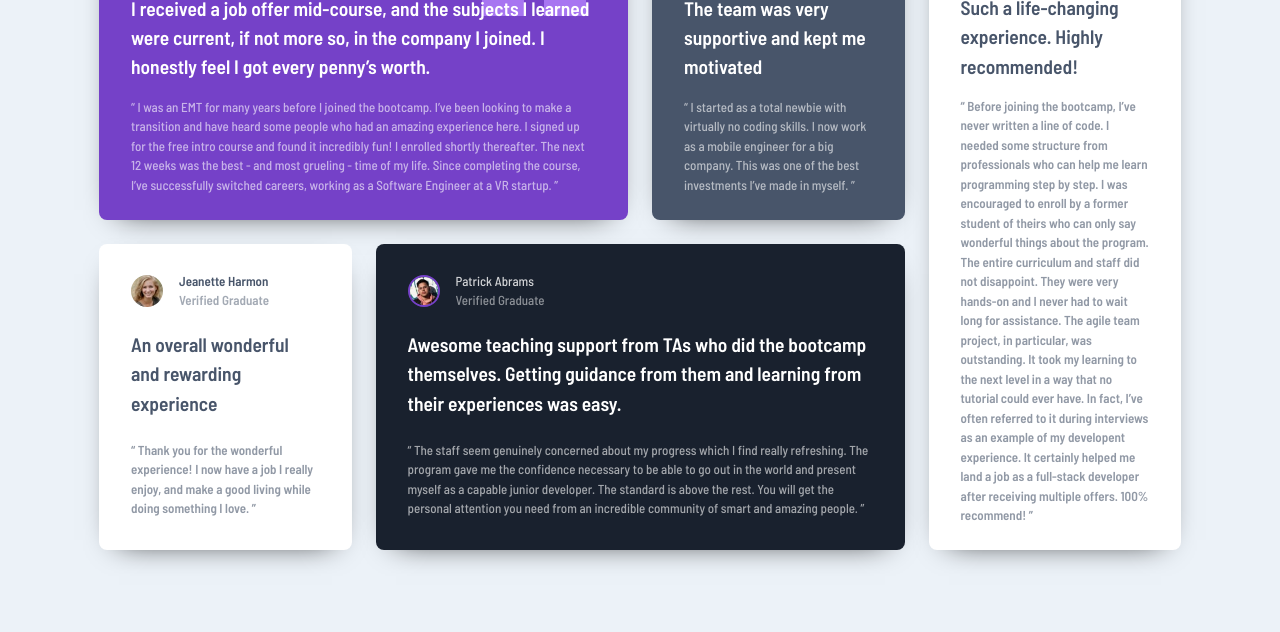
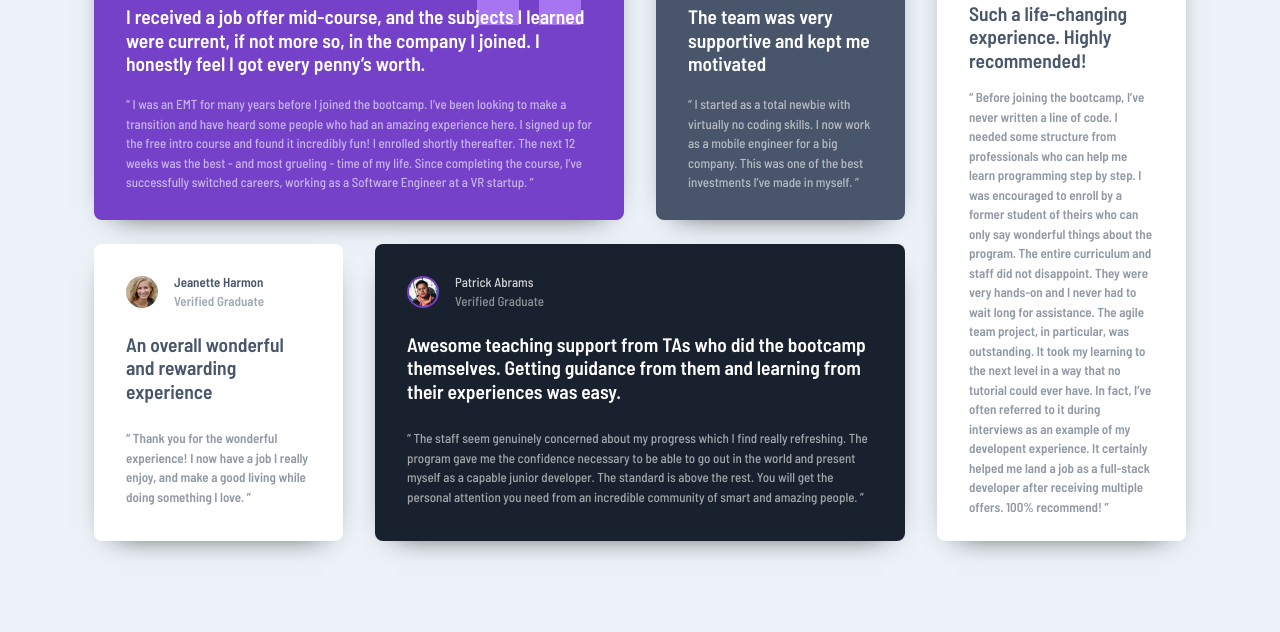
Before and after one commit to JustANipple/testimonials-grid-section, a plain HTML site: page index.html in a window 1280 px wide. Shown: the part 168-800 px from the top of the page. Drawn offline with Linux system fonts and the light colour scheme.

Commit message:
modified:   style.css

```diff
--- a/style.css
+++ b/style.css
@@ -64,7 +64,8 @@ body {
   padding: 1.5rem;
   margin: 3rem 0;
   display: grid;
-  gap: 1.5rem;
+  row-gap: 1.5rem;
+  column-gap: 2rem;
 }
 
 .box {
@@ -156,7 +157,7 @@ body {
     grid-template-areas:
     "one one two five"
     "three four four five";
-    max-width: 1130px;
+    max-width: 1140px;
   }
 
   .one {
@@ -178,4 +179,8 @@ body {
   .five {
     grid-area: five;
   }
+
+  .title {
+    line-height: 1.2;
+  }
 }
```
